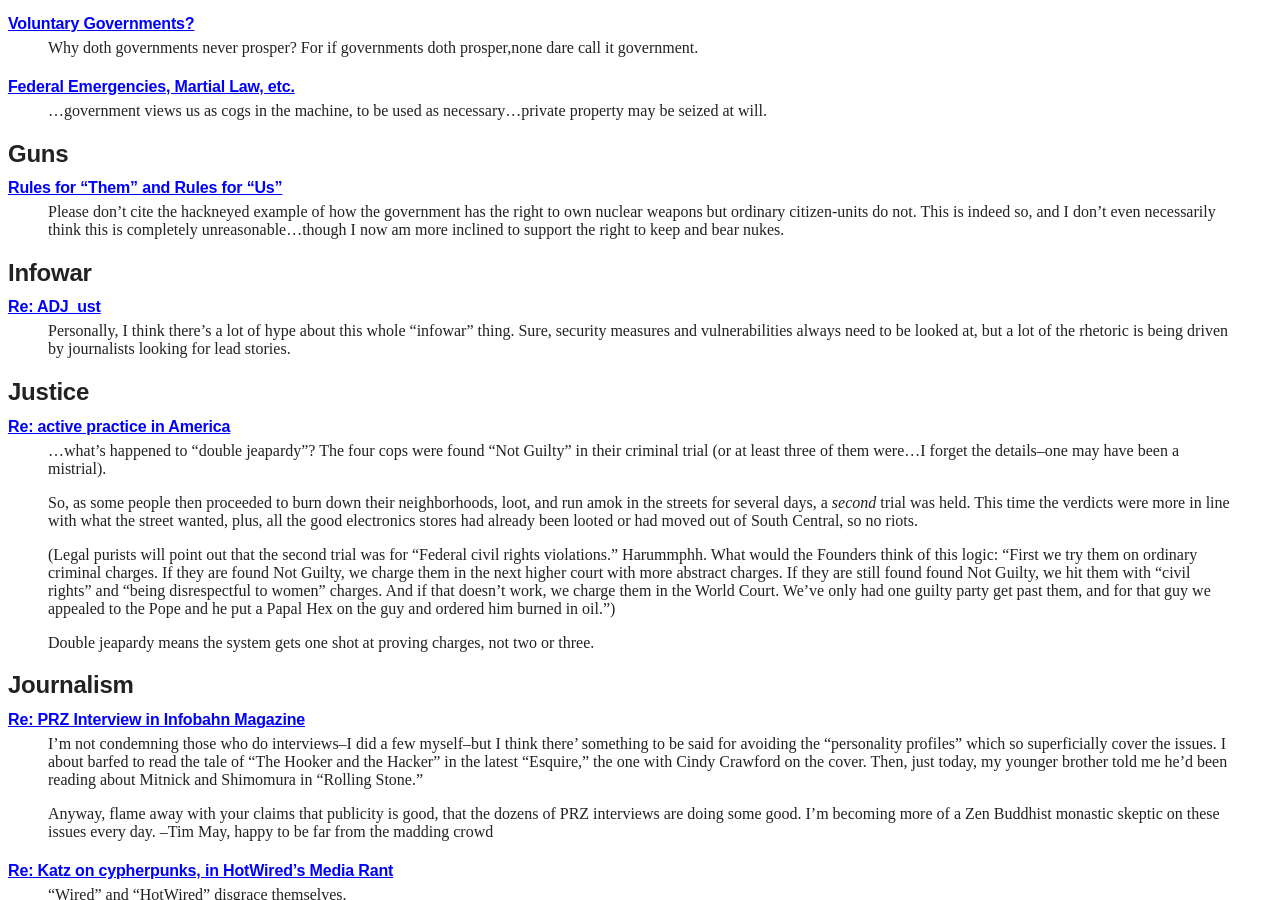
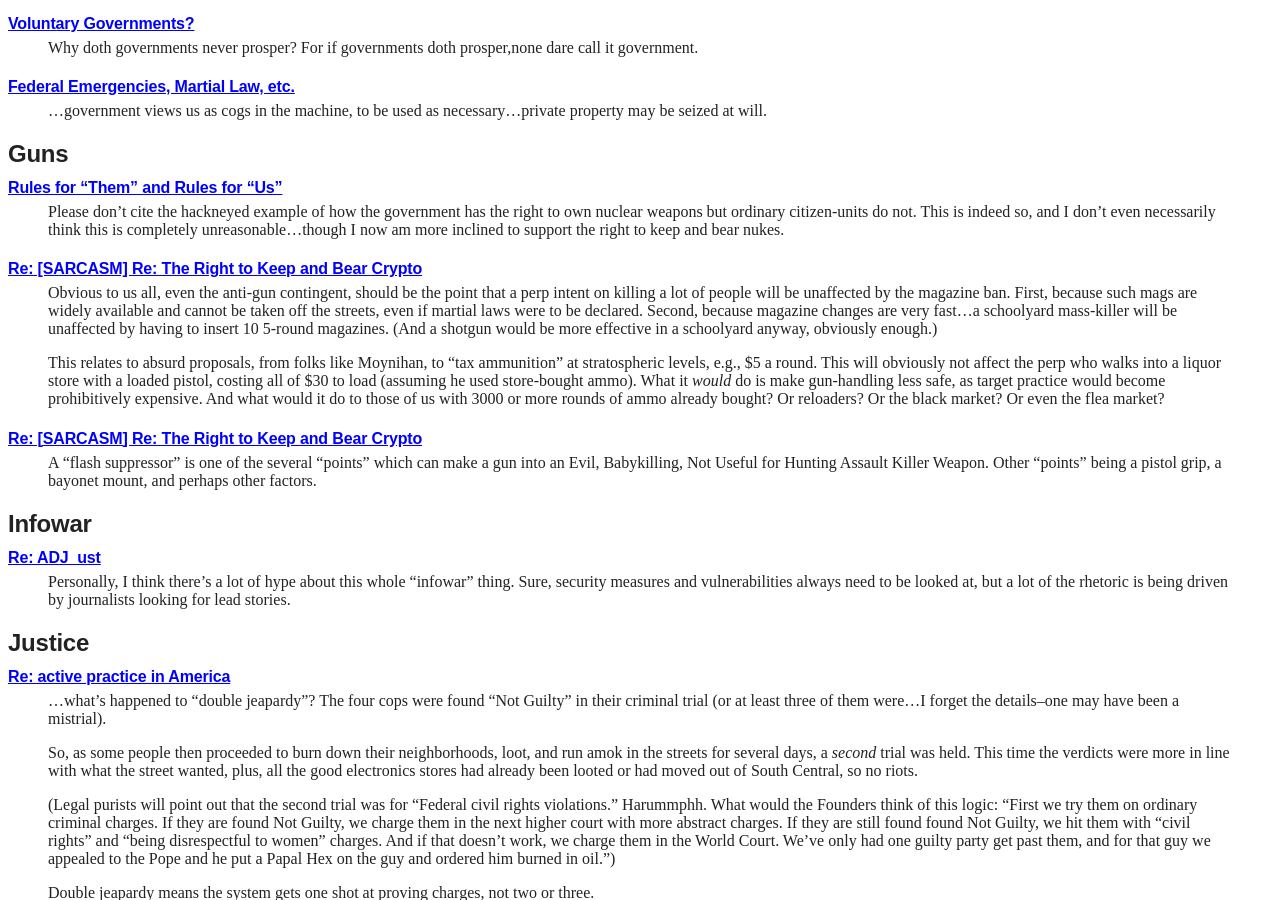
Before and after one commit to wakgill/deryk, a Jekyll site: the page built from tcm.md, in a window 1280 px wide and 900 px high, scrolled down 10542 px. Built offline with Jekyll 4.4.1, drawn with Linux system fonts in a browser that asks for light colours; some of the changed text lies outside the part shown.

Commit message:
Update tcm.md

```diff
--- a/tcm.md
+++ b/tcm.md
@@ -857,6 +857,33 @@ is indeed so, and I don't even necessarily think this is completely
 unreasonable...though I now am more inclined to support the right to keep
 and bear nukes.
 
+#### [Re: [SARCASM] Re: The Right to Keep and Bear Crypto](http://mailing-list-archive.cryptoanarchy.wiki/archive/1996/10/b9bb079e3c07e1a93c0a4920e06292ab46171d621be5386fd778d5ee9da6a7d3/)
+
+>Obvious to us all, even the anti-gun contingent, should be the point that a
+perp intent on killing a lot of people will be unaffected by the magazine
+ban. First, because such mags are widely available and cannot be taken off
+the streets, even if martial laws were to be declared. Second, because
+magazine changes are very fast...a schoolyard mass-killer will be
+unaffected by having to insert 10 5-round magazines. (And a shotgun would
+be more effective in a schoolyard anyway, obviously enough.)
+>
+>This relates to absurd proposals, from folks like Moynihan, to "tax
+ammunition" at stratospheric levels, e.g., $5 a round. This will obviously
+not affect the perp who walks into a liquor store with a loaded pistol,
+costing all of $30 to load (assuming he used store-bought ammo). What it
+_would_ do is make gun-handling less safe, as target practice would become
+prohibitively expensive. And what would it do to those of us with 3000 or
+more rounds of ammo already bought? Or reloaders? Or the black market? Or
+even the flea market?
+
+#### [Re: [SARCASM] Re: The Right to Keep and Bear Crypto](http://mailing-list-archive.cryptoanarchy.wiki/archive/1996/10/b9bb079e3c07e1a93c0a4920e06292ab46171d621be5386fd778d5ee9da6a7d3/)
+
+>A "flash suppressor" is one of the several "points" which can make a
+gun into an Evil, Babykilling, Not Useful for Hunting Assault Killer
+Weapon. Other "points" being a pistol grip, a bayonet mount, and perhaps
+other factors.
+
+
 ## Infowar
 
 #### [Re: ADJ_ust](http://mailing-list-archive.cryptoanarchy.wiki/archive/1996/10/62a2b6ccf81bd533d6bac952f2f28e93f6ebf9dc1960d20e3a73f572340e9565/)
@@ -1084,6 +1111,28 @@ conversations with the Arabs purchasing the terrorist actions.
 >I take it as self-evidently true that NSA would spend the relatively small
 amount of money to build a dedicated key cracker...probably at least
 several for each major cipher.
+
+## Nukes
+
+#### [Electromagnetic Pulse](http://mailing-list-archive.cryptoanarchy.wiki/archive/1996/10/2754f70b510a628c0b8d537c273c3fbd5474d600228e7e70b8089c5c82260273/)
+
+>...it's a myth of our age that nukes destroy electronics!
+>
+>The infamous "electomagnetic pulse," or EMP, was discovered by the American
+side in the Cold War only during the extremely high altitude bursts over
+Johnson Atoll, circa 1962. (This is the test where streetlights in Hawaii,
+a thousand or more miles away, were burned out, etc.)
+>
+>EMP results from the prompt gammas from a nuclear explosion interacting
+with the upper atmosphere to produce a wavefront of electromagnetic energy
+as the gammas interact with the uppper ionosphere. Ground-level bursts have
+no such effects, though I wouldn;t want to be close to one.
+>
+>The key is that the effects of near-ground-level bursts are _extremely_
+localized. Shocking so, no pun intended. The largest bomb in the U.S.
+arsenal, believed to be 20 MT, might leave a crater several miles in
+diameter, but would hardly be felt 30 miles away. Certainly almost no
+electronic devices would be damaged, except if close to the blast center.
 
 ## O.J. Simpson
 
```
